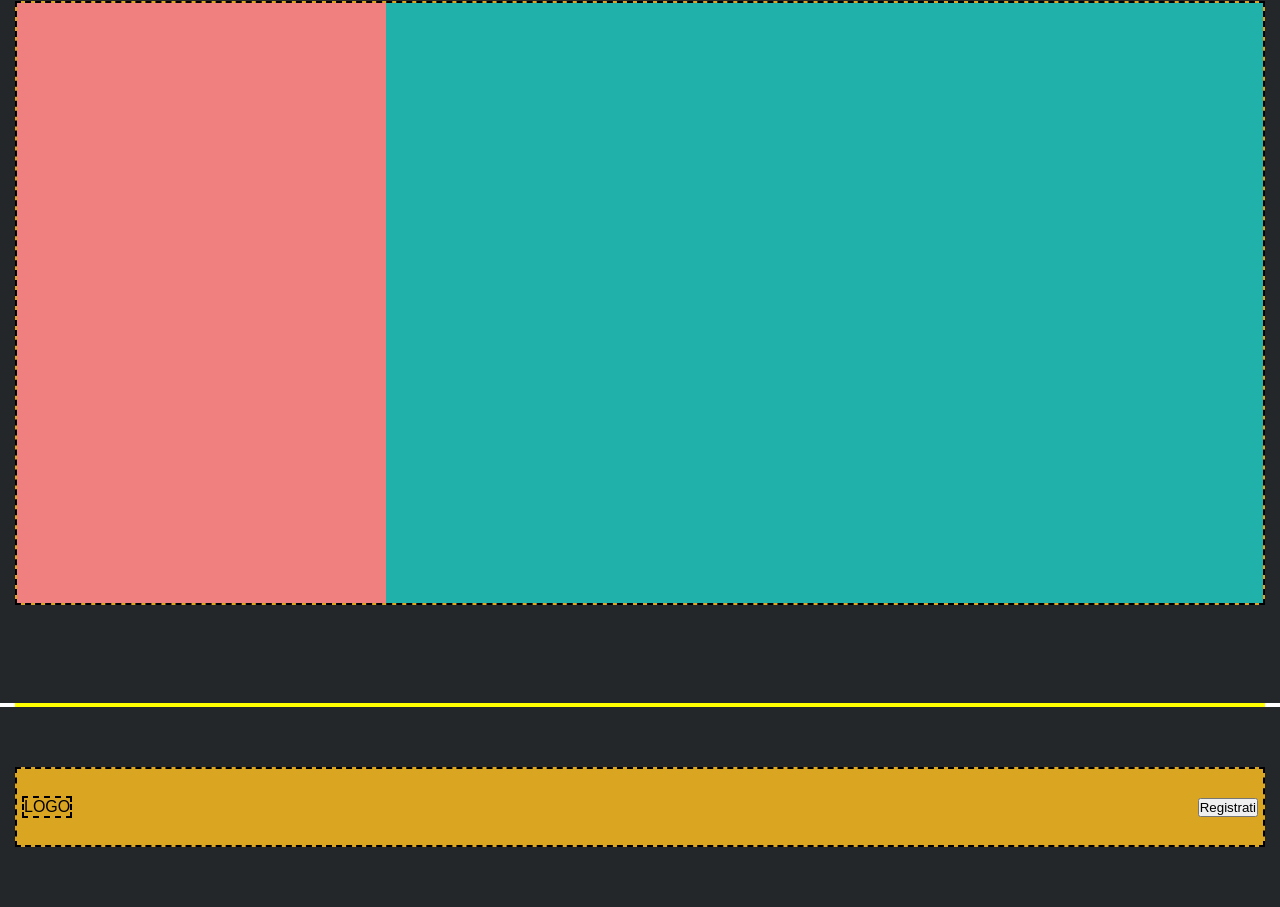
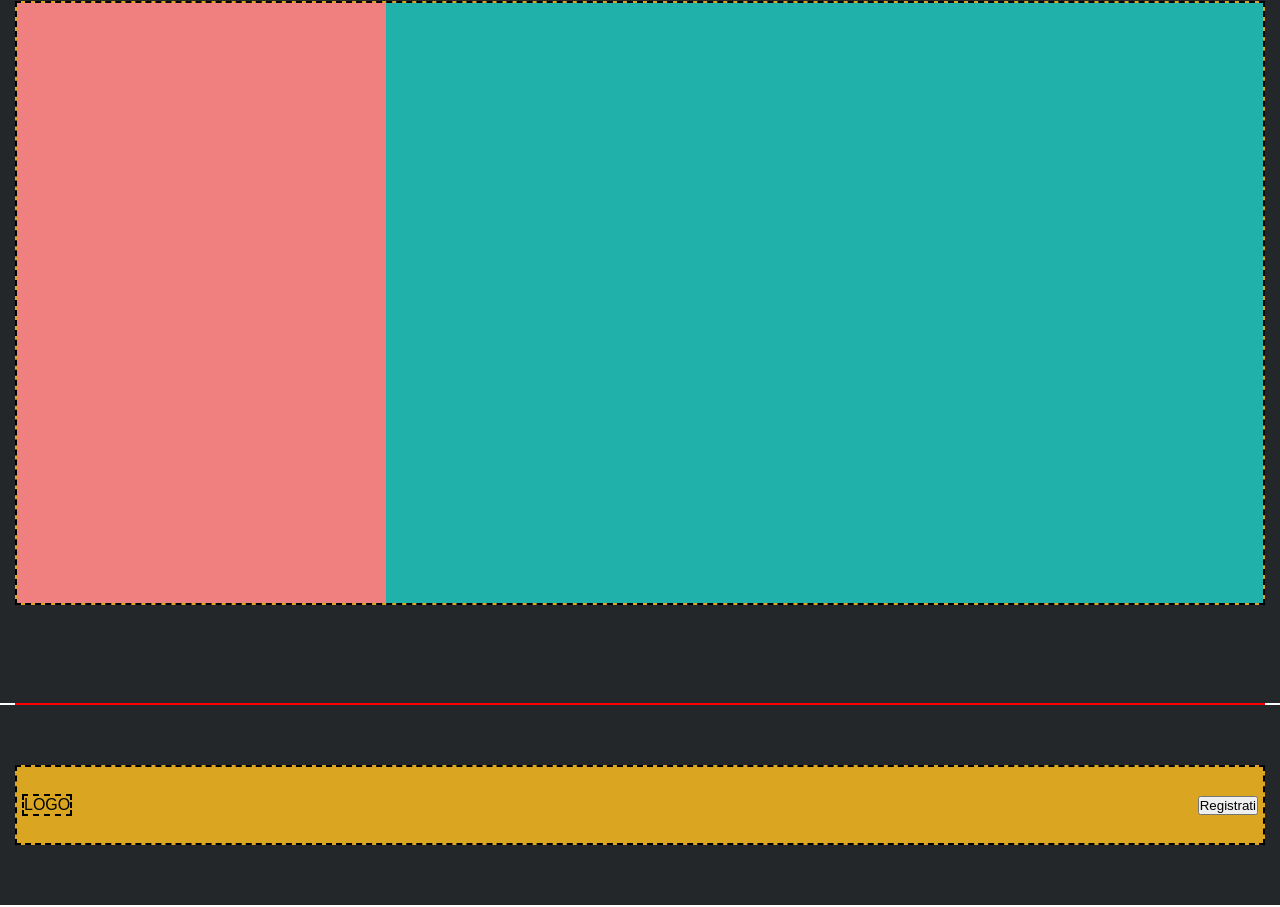
Before and after one commit to Jomar-Navarro/htmlcss-struttura-discord, a plain HTML site: page index.html in a window 1280 px wide. Shown: the part 3477-4384 px from the top of the page. Drawn offline with Linux system fonts and the light colour scheme.

Commit message:
[add] finshed product

```diff
--- a/assets/style/style.css
+++ b/assets/style/style.css
@@ -62,14 +62,17 @@ nav ul{
   padding: 5px;
 }
 
-
-
 .jumbotron{
   display: flex;
   background-color: #00008b;
   height: 500px;
   justify-content: center;
   align-items: center;
+}
+
+.button-jumbo{
+  display: flex;
+  justify-content: flex-end;
 }
 
 .box{
@@ -148,11 +151,7 @@ nav ul{
 }
 
 hr{
-  display: flex;
-  color: red;
-  border: 2px solid yellow;
-  align-items: center;
-  flex-wrap: wrap;
+  border: 1px solid red;
 }
 
 .black-2{
```
Also changed, not shown: index.html (+1 -2 lines).
